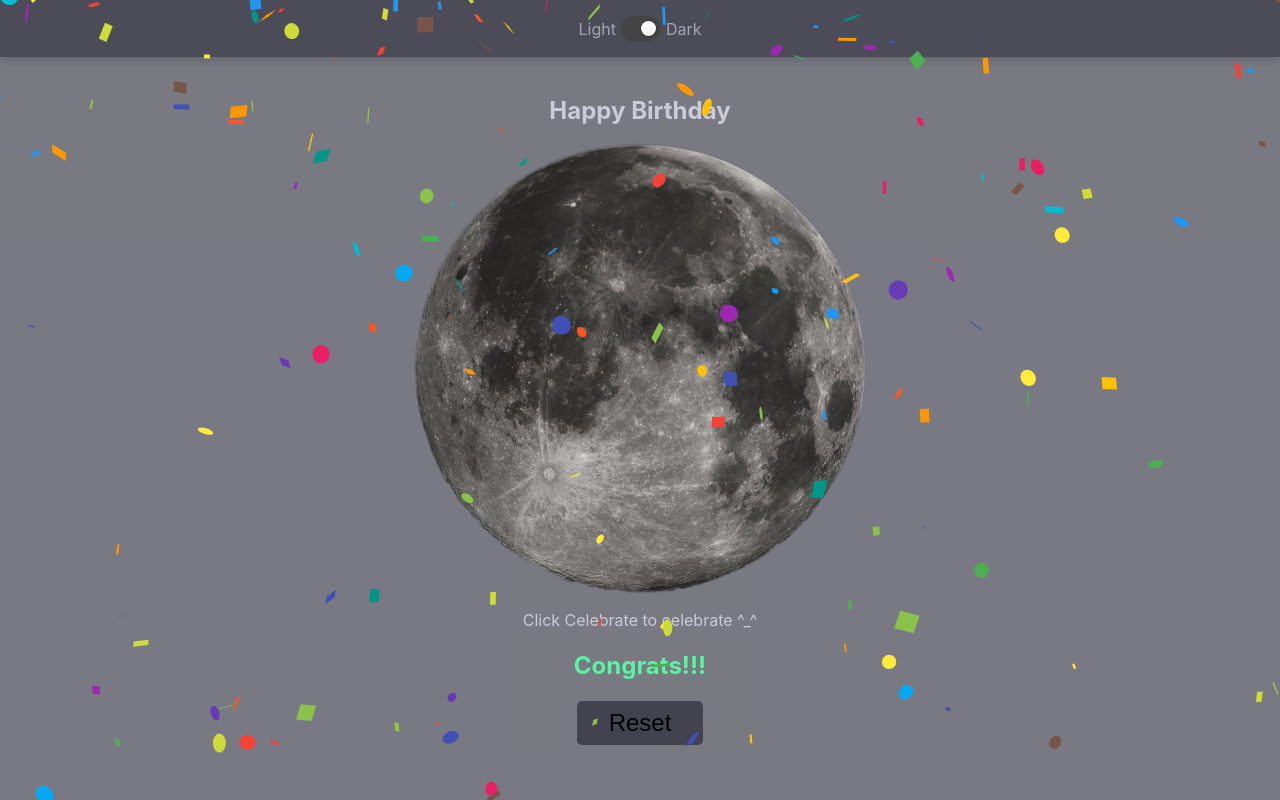
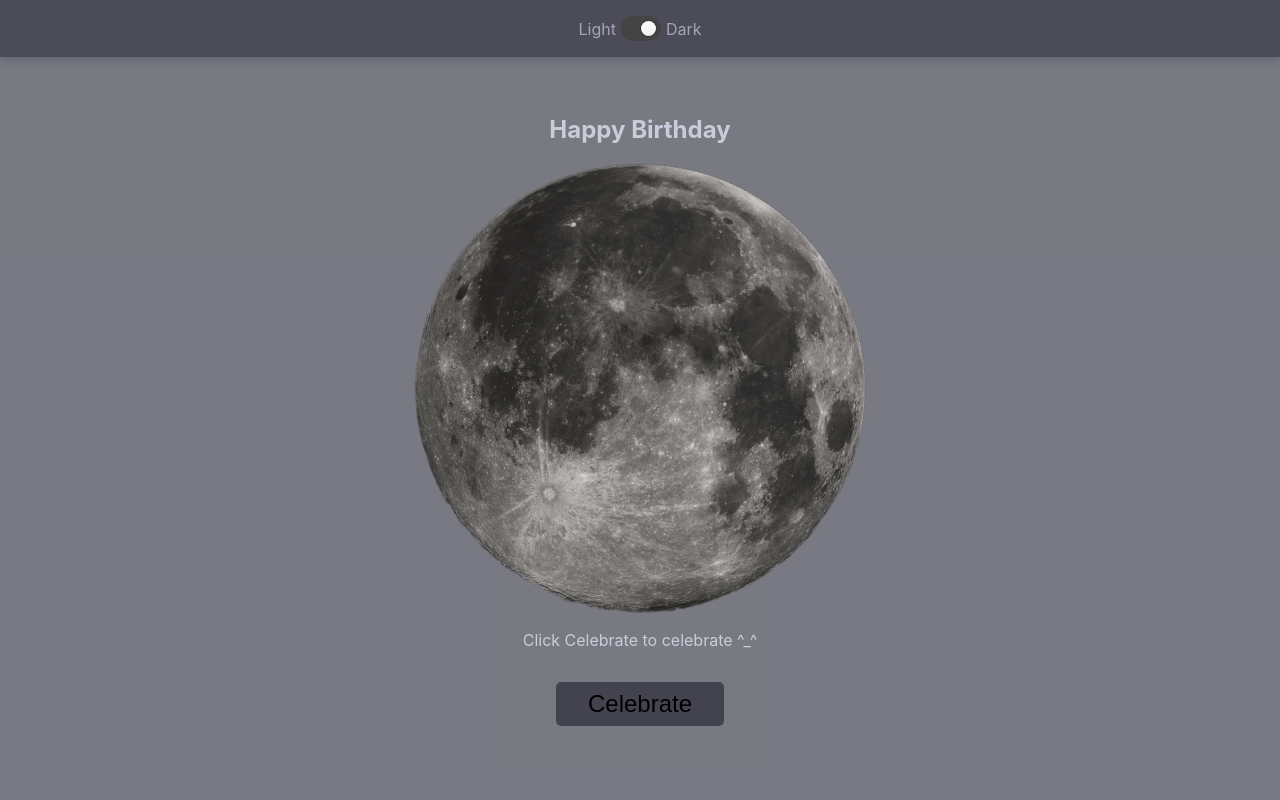
Before and after one commit to aabozaid0094/moon, a React (Create React App) app: page / in a window 1280 px wide. Built offline with nearby package versions, Linux system fonts and the light colour scheme.

Commit message:
Replace not-needed react effect with state toggler functions

```diff
--- a/src/components/HBD.js
+++ b/src/components/HBD.js
@@ -6,12 +6,9 @@ const HBD = (props) => {
     //States
     const [celebrate, set_celebrate] = React.useState(false);
 
-    // Effects
-    React.useEffect(() => {
-        set_celebrate(() => {
-            return true;
-        });
-    }/*, [tenzies]*/);
+    const reveal = () => {
+        set_celebrate(() => true);
+    };
 
     const reset = () => {
         set_celebrate(() => false);
```
